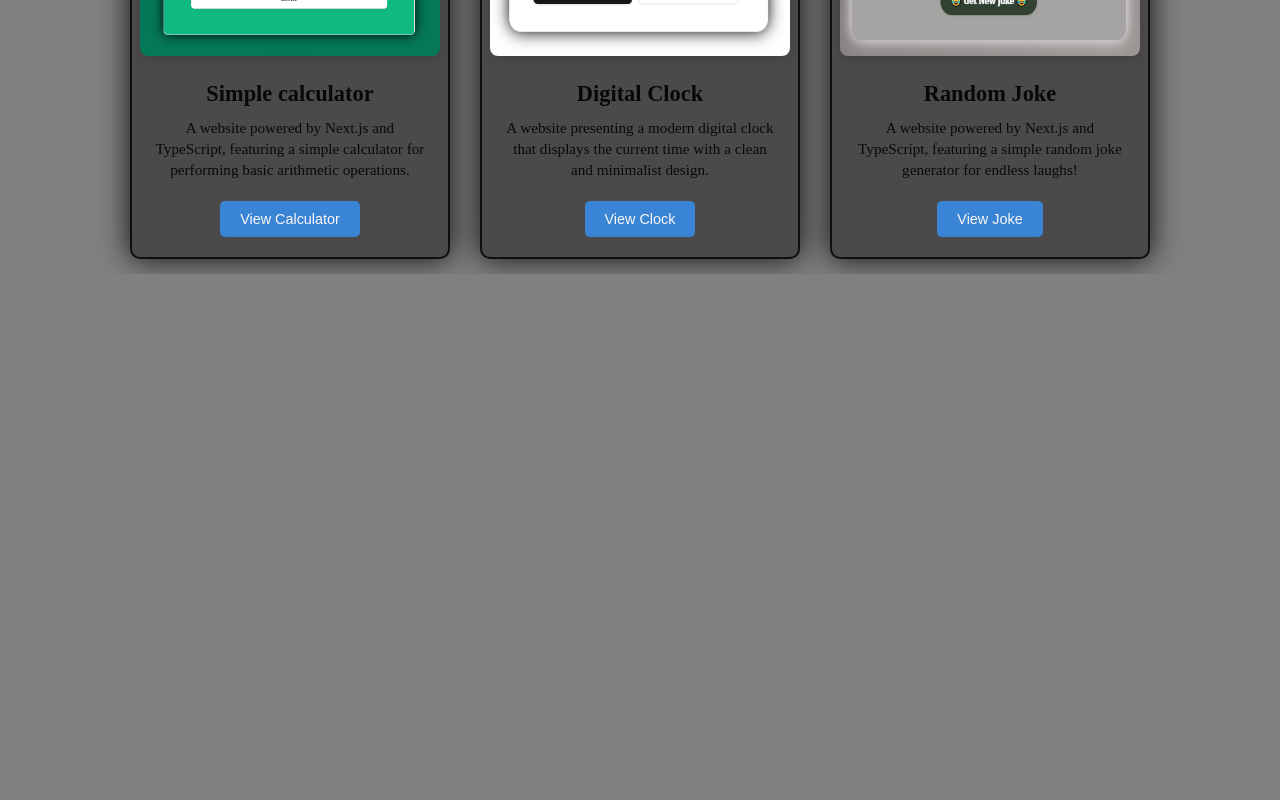
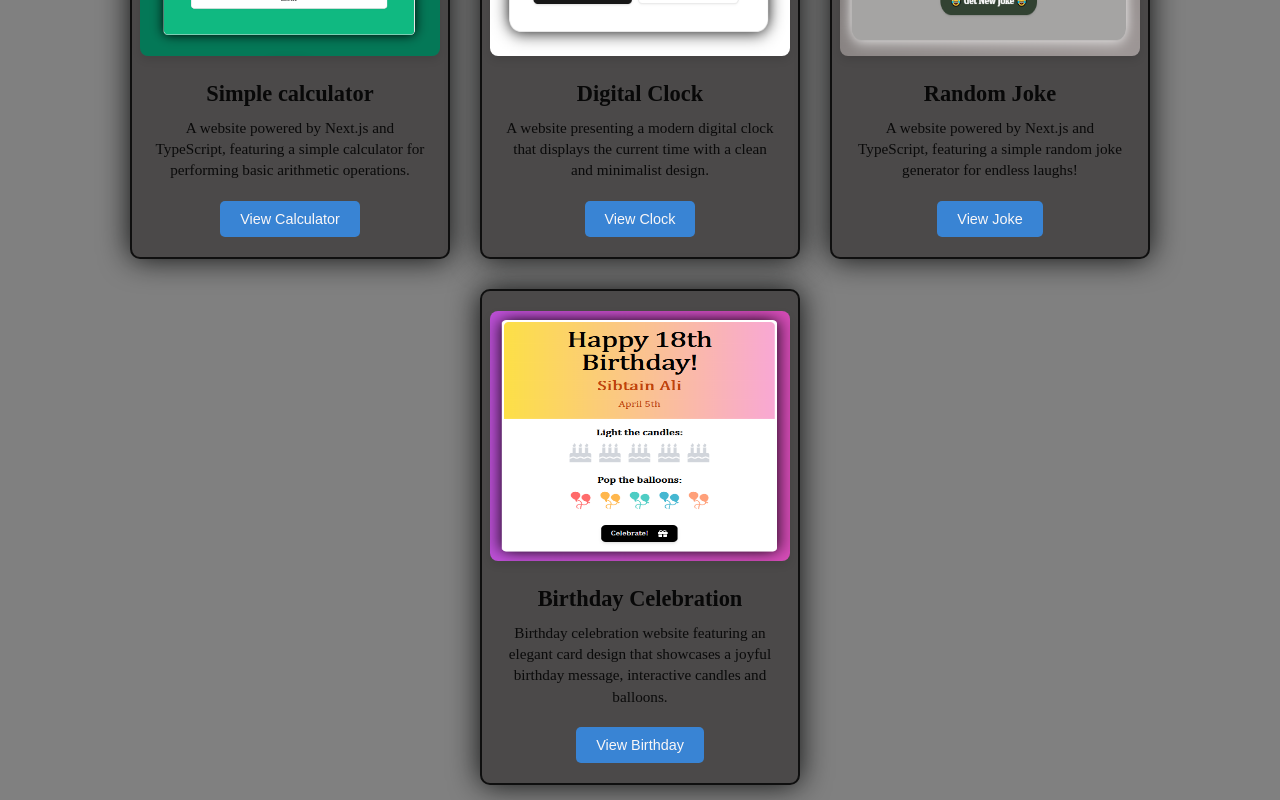
Before and after one commit to SibtainAli92/01_Portfolio_with_CustomCSS-HTML, a Next.js app: page /project in a window 1280 px wide. Shown: the part 880-1680 px from the top of the page. Before the commit the page ends 1154 px from the top, so only its background shows below. Built offline with nearby package versions, Linux system fonts and the light colour scheme.

Commit message:
add more project

```diff
--- a/src/app/project/page.tsx
+++ b/src/app/project/page.tsx
@@ -105,6 +105,21 @@ export default function Project(){
         <button type="button"><a href="https://random-joke-two.vercel.app/"  target="_blank">View Joke</a></button>
       </div>
 
+      <div className="project-item">
+        <Image
+          src="/birthday.png"
+          alt=""
+          width={300}
+          height={250}
+          className="portfolio-image"
+        />
+
+        <h3>Birthday Celebration</h3>
+        <p>
+        Birthday celebration website featuring an elegant card design that showcases a joyful birthday message, interactive candles and balloons.                </p>
+        <button type="button"><a href="https://birthday-celebration-ebon.vercel.app/"  target="_blank">View Birthday</a></button>
+      </div>
+
         </div>
 
     </div>
```
Also changed, not shown: public/birthday.png (added).
